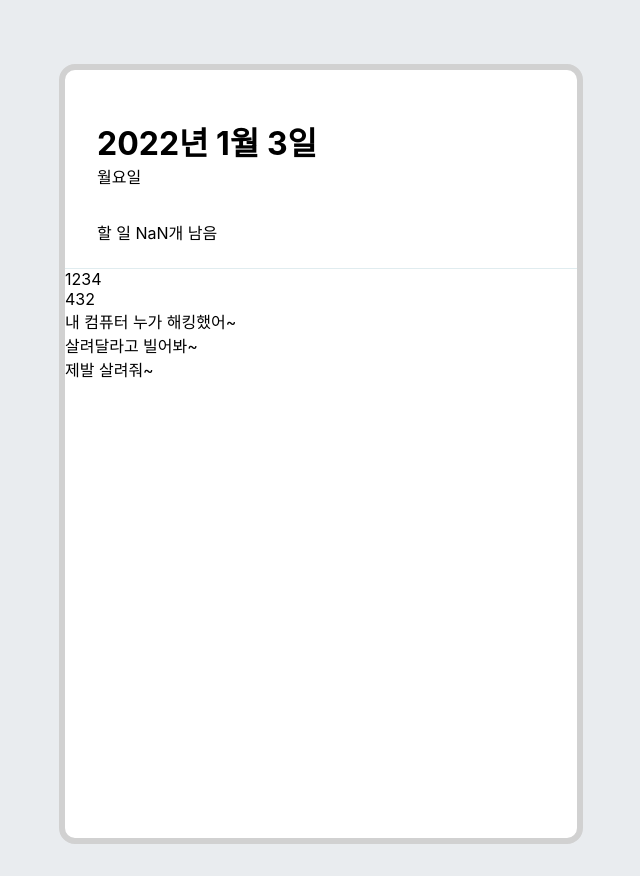
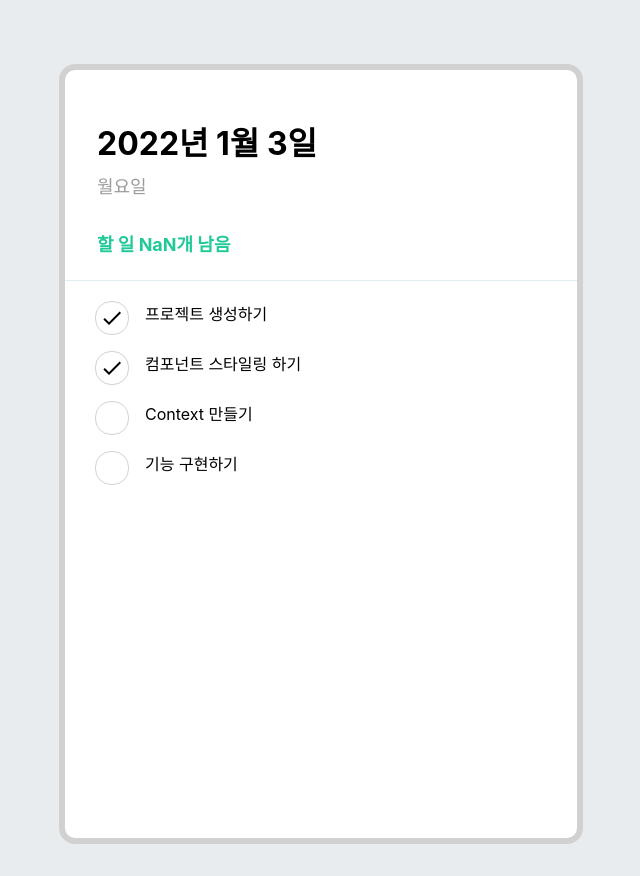
Before and after one commit to chjh6107/veloprt-to-do-react, a React (Vite) app: page / in a window 1280 px wide. Shown: the whole page, without its empty margins (319-959 px from the left). Built offline with nearby package versions, Linux system fonts and the light colour scheme.

Commit message:
폰으로함만볼래~

```diff
--- a/src/App.jsx
+++ b/src/App.jsx
@@ -1,16 +1,12 @@
 import TodoHead from "./components/TodoHead";
+import TodoList from "./components/TodoList";
 import TodoTemplate from "./components/TodoTemplate"
 
 const App=()=> {
     return (
         <TodoTemplate>
             <TodoHead/>
-            <div>1234</div>
-            <div>432</div>
-            <div>내 컴퓨터 누가 해킹했어~</div>
-            <div>살려달라고 빌어봐~</div>
-            <div>제발 살려줘~
-            </div>
+            <TodoList/>
         </TodoTemplate>
     )
 }
--- a/src/components/TodoHead.jsx
+++ b/src/components/TodoHead.jsx
@@ -8,8 +8,17 @@
         margin: 0;
 
     }
+    .day{
+        font-size: 18px;
+        margin-top: 8px;
+        color: #9b9b9b;
+
+    }
     .tasks-left{
+        font-size: 18px;
         margin-top: 32px;
+        color: #20c997;
+        font-weight: bold;
     }
 `;
 
--- /dev/null
+++ b/src/components/TodoItem.jsx
@@ -0,0 +1,39 @@
+import styled from "styled-components";
+import { MdDone } from "react-icons/md";
+
+const Remove = styled.div`
+
+`;
+
+const TodoItemBlock = styled.div`
+    display: flex;
+    margin-bottom: 16px;
+`;
+
+const CheckCircle = styled.div`
+    height: 32px;
+    width: 32px;
+    border: 1px solid #ced4da;
+    border-radius: 16px;
+    font-size: 24px;
+    display: flex;
+    align-items: center;
+    justify-content: center;
+    margin-right: 16px;
+    cursor: pointer;
+`;
+
+const Text = styled.div`
+
+`;
+
+const TodoItem = ({text, done}) =>{
+    return(
+        <TodoItemBlock>
+            <CheckCircle done={done}>{done && <MdDone/>}</CheckCircle>
+            <Text done={done}>{text}</Text>
+        </TodoItemBlock>
+    )
+}
+
+export default TodoItem;
--- /dev/null
+++ b/src/components/TodoList.jsx
@@ -0,0 +1,21 @@
+import styled from "styled-components";
+import TodoItem from "./TodoItem";
+
+const TodoListBlock=styled.div`
+    /* flex: 1; */
+    padding: 20px 0 0 30px;
+    /* overflow-y: auto; */
+`;
+
+const TodoList=()=>{
+    return(
+        <TodoListBlock>
+            <TodoItem text="프로젝트 생성하기" done={true}/>
+            <TodoItem text="컴포넌트 스타일링 하기" done={true}/>
+            <TodoItem text="Context 만들기" done={false}/>
+            <TodoItem text="기능 구현하기" done={false}/>
+        </TodoListBlock>
+    )
+}
+
+export default TodoList;
```
